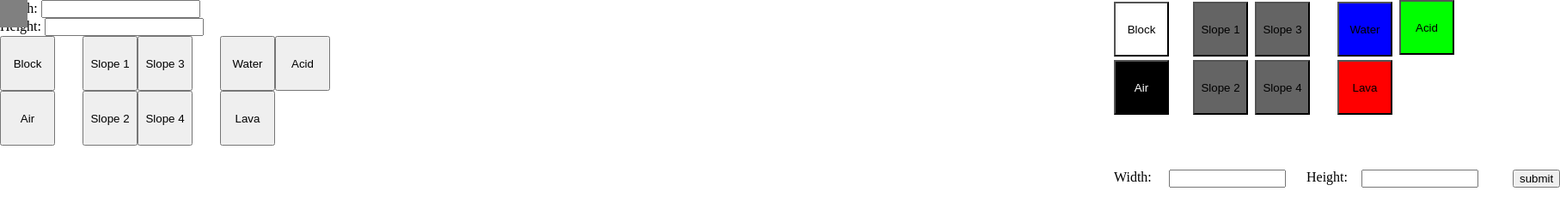
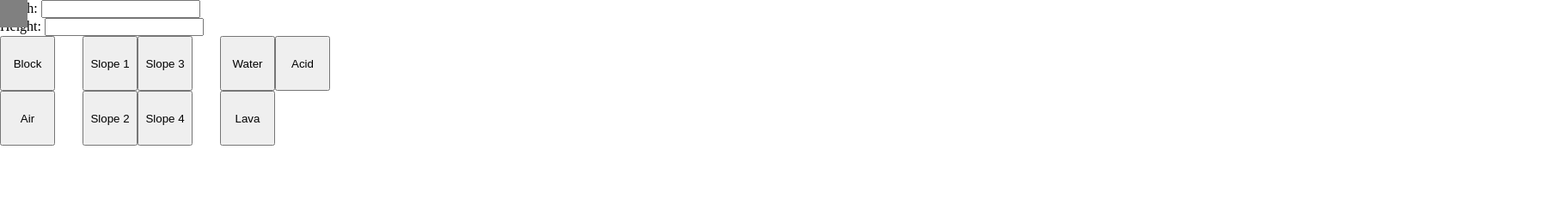
Before and after one commit to twboom/FBWG-Editor, a plain HTML site: page editor/index.html in a window 1280 px wide. Shown: the whole page at 86% size, 1815 px wide, since content can reach past the window. Drawn offline with Linux system fonts and the light colour scheme.

Commit message:
Removed stupid buttons no offense

```diff
--- a/editor/index.html
+++ b/editor/index.html
@@ -21,26 +21,6 @@
         <canvas id="objects"></canvas>
         <canvas id="chars"></canvas>
         <canvas id="highlight"></canvas>
-    </div>
-    <div id="buttons">
-        <button class="button" style="position: absolute; left: 1296px; top: 2px ; width: 64px; height: 64px; background-color:#ffffff;" onclick="setBlock(20, 1)">Block</button>
-        <button class="button" style="position: absolute; left: 1296px; top: 70px ; width: 64px; height: 64px; color:#ffffff; background-color: #000000;" onclick="console.log('air')">Air</button>
-
-        <button class="button1" style="position: absolute; left: 1388px; top: 2px ; width: 64px; height: 64px;"  onclick="console.log('slope 1')">Slope 1</button>
-        <button class="button1" style="position: absolute; left: 1388px; top: 70px ; width: 64px; height: 64px;" onclick="console.log('slope 2')">Slope 2</button>
-        <button class="button1" style="position: absolute; left: 1460px; top: 2px ; width: 64px; height: 64px;" onclick="console.log('slope 3')">Slope 3</button>
-        <button class="button1" style="position: absolute; left: 1460px; top: 70px ; width: 64px; height: 64px;" onclick="console.log('slope 4')">Slope 4</button>
-
-        <button class="button" style="position: absolute; left: 1556px; top: 2px; width: 64px; height: 64px; background-color: #0000ff;" onclick="console.log('water')">Water</button>
-        <button class="button" style="position: absolute; left: 1556px; top: 70px; width: 64px; height: 64px; background-color: #Ff0000;" onclick="console.log('lava')">Lava</button>
-        <button class="button" style="position: absolute; left: 1628px; top: 2 px; width: 64px; height: 64px; background-color: #00ff00;" onclick="console.log('acid')">Acid</button>
-
-        <label for="textbox" style="position: absolute; left: 1296px; top: 198px;">Width:</label>
-        <input type="text" class="textbox" style="position: absolute; left: 1360px; top: 198px; width: 128px;" id="levelWidth">
-        <label for="textbox1" style="position: absolute; left: 1520px; top: 198px;">Height:</label>
-        <input type="text" class="textbox1d" style="position: absolute; left: 1584px; top: 198px; width: 128px;" id="levelHeigth">
-
-        <input type="submit" value="submit" style="position: absolute; left: 1760px; top: 198px;" onclick="setSize(levelWidth.value, levelHeigth.value)">
     </div>
     <div id="input-container">
         <div id="level-settings">
```
